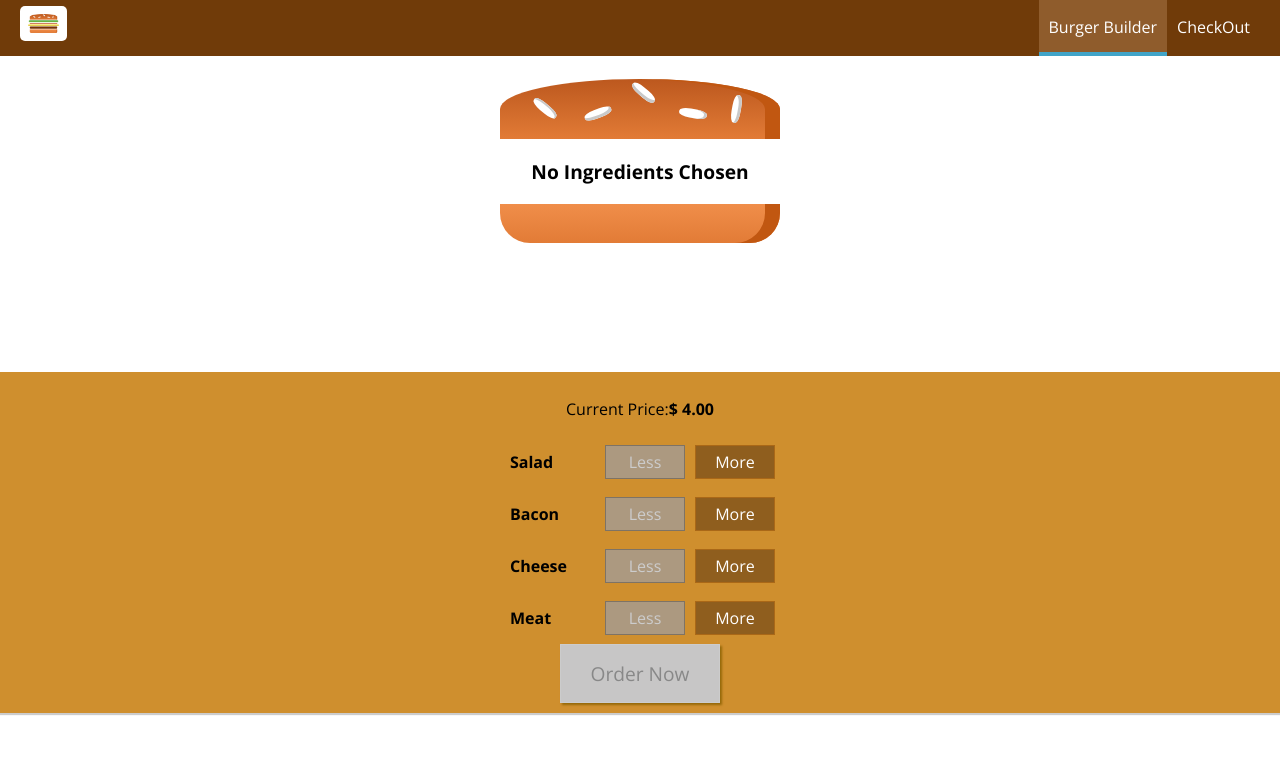
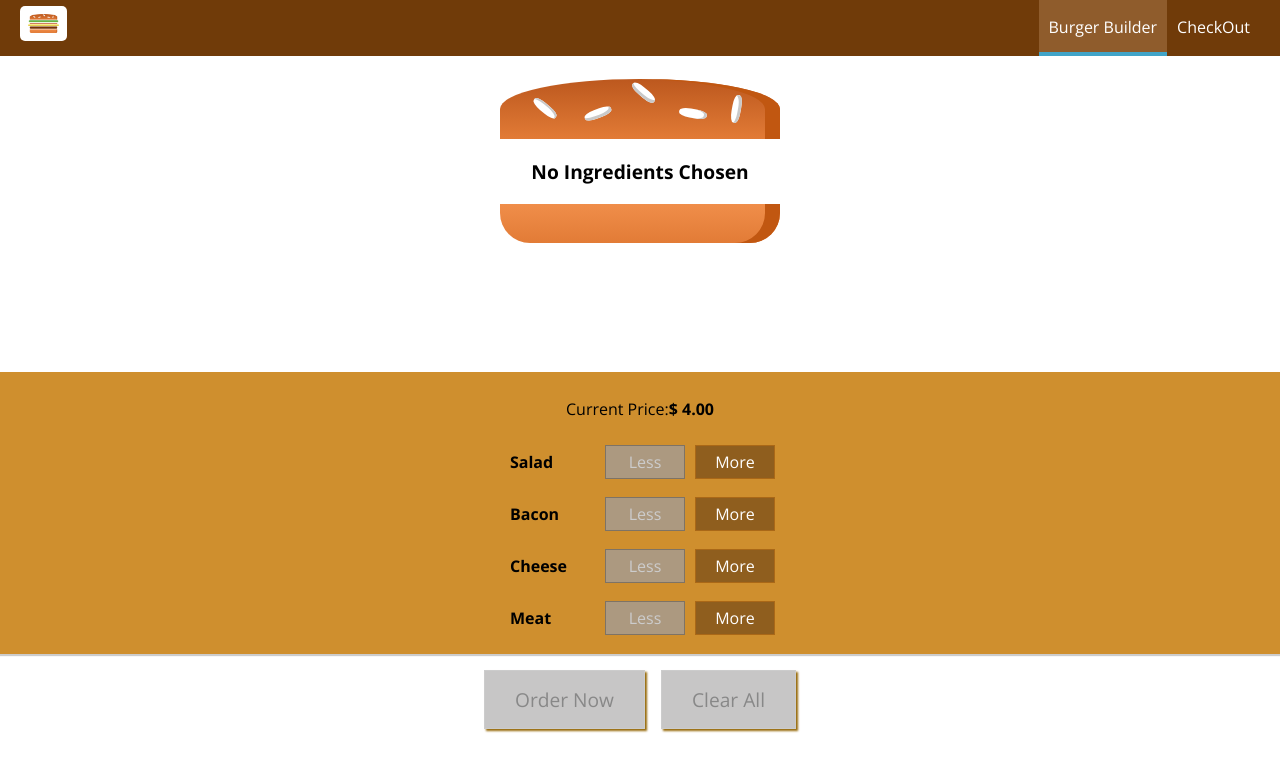
Before and after one commit to Subin-Panta/ReactJS-BurgerBuilder, a React (Create React App) app: page / in a window 1280 px wide. Shown: the top 772 px of the page. Built offline with nearby package versions, Linux system fonts and the light colour scheme.

Commit message:
added clear all ingredients button

```diff
--- a/src/App.js
+++ b/src/App.js
@@ -1,5 +1,5 @@
 import React, { Component } from 'react'
-import Layout from './components/Layout/Layout'
+import Layout from './components/hoc/Layout/Layout'
 import BurgerBuilder from './container/BurgerBuilder/BurgerBuilder'
 
 class App extends Component {
--- a/src/components/Burger/BuildControls/BuildControls.js
+++ b/src/components/Burger/BuildControls/BuildControls.js
@@ -1,4 +1,4 @@
-import React from 'react'
+import React, { Fragment } from 'react'
 import classes from './buildControls.module.css'
 import { BuildControl } from './BuildControl/BuildControl'
 const controls = [
@@ -10,6 +10,7 @@ const controls = [
 
 export const BuildControls = props => {
   return (
+    <Fragment>
       <div className={classes.BuildControls}>
         <p>
           Current Price:<strong>$ {props.price.toFixed(2)}</strong>
@@ -23,6 +24,8 @@ export const BuildControls = props => {
             disabled={props.disabled[ctrl.type]}
           />
         ))}
+      </div>
+      <div className={classes.ButtonSection}>
         <button
           className={classes.OrderButton}
           onClick={props.ordered}
@@ -30,6 +33,14 @@ export const BuildControls = props => {
         >
           Order Now
         </button>
+        <button
+          className={classes.ClearButton}
+          onClick={props.clear}
+          disabled={!props.purchasable}
+        >
+          Clear All
+        </button>
       </div>
+    </Fragment>
   )
 }
--- a/src/components/Burger/BuildControls/buildControls.module.css
+++ b/src/components/Burger/BuildControls/buildControls.module.css
@@ -7,6 +7,25 @@
   box-shadow: 0 2px 1px #ccc;
   margin: auto;
   padding: 10px 0;
+}
+.ButtonSection {
+  width: 100%;
+  align-items: center;
+  text-align: center;
+  display: block;
+  margin-top: 1rem;
+}
+.ClearButton {
+  background-color: red;
+  outline: none;
+  cursor: pointer;
+  border: 1px solid #966909;
+  color: white;
+  font-family: inherit;
+  font-size: 1.2em;
+  padding: 15px 30px;
+  box-shadow: 2px 2px 2px #966909;
+  margin-left: 1rem;
 }
 
 .OrderButton {
@@ -19,6 +38,7 @@
   font-size: 1.2em;
   padding: 15px 30px;
   box-shadow: 2px 2px 2px #966909;
+  margin-bottom: 10px;
 }
 
 .OrderButton:hover,
@@ -27,14 +47,14 @@
   border: 1px solid #966909;
   color: #966909;
 }
-
+.ClearButton:disabled,
 .OrderButton:disabled {
   background-color: #c7c6c6;
   cursor: not-allowed;
   border: 1px solid #ccc;
   color: #888888;
 }
-
+.ClearButton:not(:disabled),
 .OrderButton:not(:disabled) {
   animation: enable 0.3s linear;
 }
--- a/src/components/Layout/Layout.js
+++ b/src/components/hoc/Layout/Layout.js
@@ -1,7 +1,7 @@
 import React, { Fragment, Component } from 'react'
 import classes from './Layout.module.css'
-import { Toolbar } from '../Navigation/Toolbar/Toolbar'
-import { SideDrawer } from '../Navigation/SideDrawer/SideDrawer'
+import { Toolbar } from '../../../components/Navigation/Toolbar/Toolbar'
+import { SideDrawer } from '../../Navigation/SideDrawer/SideDrawer'
 class Layout extends Component {
   state = {
     showSideDrawer: false
--- a/src/container/BurgerBuilder/BurgerBuilder.js
+++ b/src/container/BurgerBuilder/BurgerBuilder.js
@@ -69,6 +69,19 @@ class BurgerBuilder extends Component {
   purchaseContinueHandler = () => {
     alert('You continue!')
   }
+  clearAllHandler = () => {
+    this.setState({
+      ingredients: {
+        salad: 0,
+        bacon: 0,
+        cheese: 0,
+        meat: 0
+      },
+      totalPrice: 4,
+      purchasable: false,
+      purchasing: false
+    })
+  }
   render() {
     const disabledInfo = {
       ...this.state.ingredients
@@ -97,6 +110,7 @@ class BurgerBuilder extends Component {
           purchasable={this.state.purchasable}
           price={this.state.totalPrice}
           ordered={this.purchaseHandler}
+          clear={this.clearAllHandler}
         />
       </Fragment>
     )
```
Also changed, not shown: src/components/hoc/Layout/Layout.module.css (renamed from src/components/Layout/Layout.module.css). Lines whose indentation alone changed are shown as unchanged.
